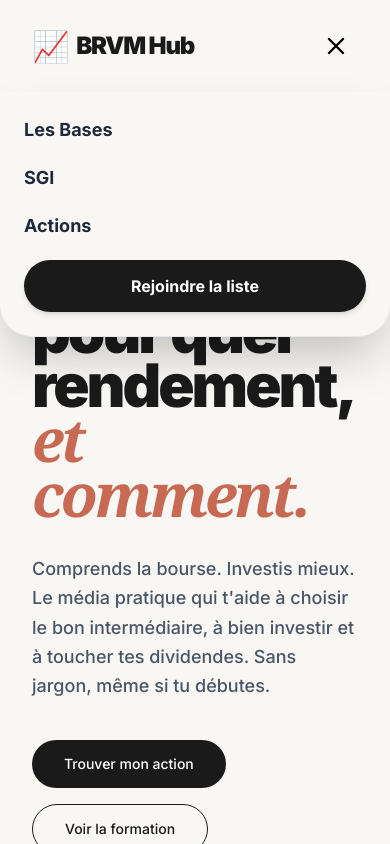
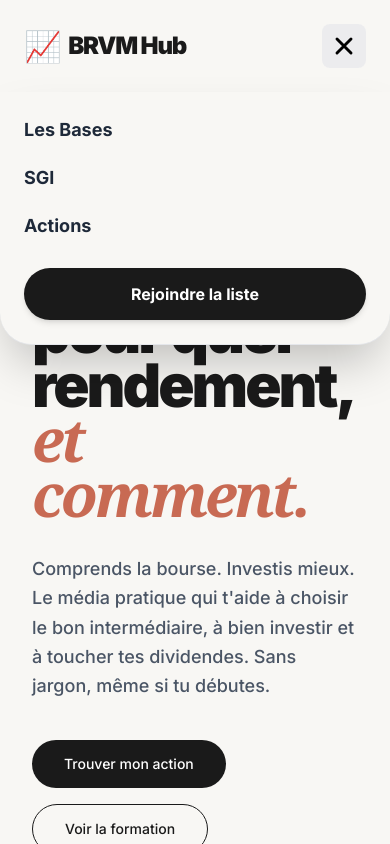
Before and after one commit to Kouyate01/brvm-hq, a Next.js app: page / in a window 390 px wide. Both pictures are taken after a click on the button "Ouvrir le menu". Shown: the top 844 px of the page. Built offline with nearby package versions, Linux system fonts and the light colour scheme.

Commit message:
Mise à jour menu hamburger pour mobile

```diff
--- a/app/components/Navbar.tsx
+++ b/app/components/Navbar.tsx
@@ -7,12 +7,14 @@ export default function Navbar() {
   const [isOpen, setIsOpen] = useState(false);
 
   return (
-    <nav className="flex items-center justify-between px-8 py-6 max-w-[1400px] mx-auto w-full relative">
+    <nav className="flex items-center justify-between px-6 md:px-8 py-6 max-w-[1400px] mx-auto w-full relative z-50">
+
+      {/* Logo */}
       <Link href="/" className="text-2xl font-black tracking-tighter flex items-center gap-2 text-[#1A1A1A]">
         <span className="text-3xl">📈</span> BRVM Hub
       </Link>
 
-      {/* Liens Desktop */}
+      {/* Liens Desktop (cachés sur mobile) */}
       <div className="hidden md:flex items-center gap-8 font-medium text-sm">
         <Link href="/guide" className="hover:text-gray-500 transition">Les Bases</Link>
         <Link href="/sgi" className="hover:text-gray-500 transition">SGI</Link>
@@ -22,24 +24,24 @@ export default function Navbar() {
         </Link>
       </div>
 
-      {/* Bouton Hamburger Mobile */}
+      {/* Bouton Hamburger Mobile (Visible uniquement sur mobile : md:hidden) */}
       <button
         onClick={() => setIsOpen(!isOpen)}
-        className="md:hidden text-black focus:outline-none p-2"
-        aria-label="Menu"
+        className="md:hidden flex items-center justify-center p-2 rounded-lg bg-gray-200/60 text-black focus:outline-none"
+        aria-label="Ouvrir le menu"
       >
         <svg className="w-7 h-7" fill="none" stroke="currentColor" viewBox="0 0 24 24">
           {isOpen ? (
-            <path strokeLinecap="round" strokeLinejoin="round" strokeWidth={2} d="M6 18L18 6M6 6l12 12" />
+            <path strokeLinecap="round" strokeLinejoin="round" strokeWidth={2.5} d="M6 18L18 6M6 6l12 12" />
           ) : (
-            <path strokeLinecap="round" strokeLinejoin="round" strokeWidth={2} d="M4 6h16M4 12h16M4 18h16" />
+            <path strokeLinecap="round" strokeLinejoin="round" strokeWidth={2.5} d="M4 6h16M4 12h16M4 18h16" />
           )}
         </svg>
       </button>
 
-      {/* Menu Déroulant Mobile */}
+      {/* Menu Déroulant Mobile (S'affiche si isOpen est true) */}
       {isOpen && (
-        <div className="absolute top-full left-0 right-0 bg-[#F8F7F4] border-b border-gray-200 shadow-2xl p-6 flex flex-col gap-5 md:hidden z-50 rounded-b-[2rem]">
+        <div className="absolute top-full left-0 right-0 bg-[#F8F7F4] border-b border-gray-200 shadow-2xl p-6 flex flex-col gap-5 md:hidden z-50 rounded-b-[2rem] animate-in fade-in slide-in-from-top-2 duration-200">
           <Link
             href="/guide"
             onClick={() => setIsOpen(false)}
@@ -64,7 +66,7 @@ export default function Navbar() {
           <Link
             href="/rejoindre"
             onClick={() => setIsOpen(false)}
-            className="bg-[#1A1A1A] text-white text-center py-3.5 rounded-full font-bold shadow-md hover:bg-gray-800 transition"
+            className="bg-[#1A1A1A] text-white text-center py-3.5 rounded-full font-bold shadow-md hover:bg-gray-800 transition mt-2"
           >
             Rejoindre la liste
           </Link>
```
